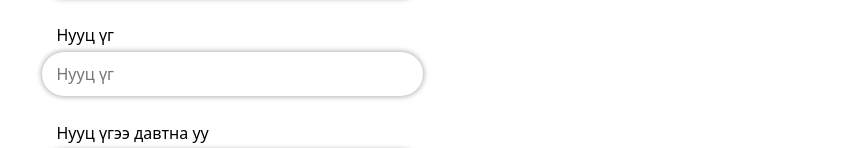
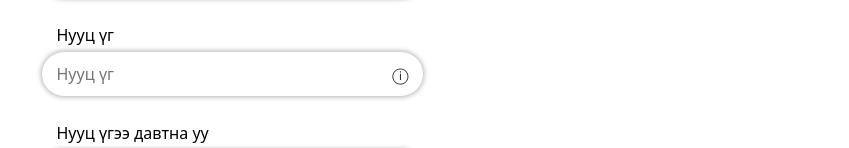
Before and after one commit to Monho12/tinyurl, a React (Create React App) app in the folder tiny/: page /signup in a window 1280 px wide. Shown: the part 476-624 px from the top of the page, without its empty margins (415-1264 px from the left). Built offline with nearby package versions, Linux system fonts and the light colour scheme; no server answers; sample sign-in values are in the browser's storage.

Commit message:
asafsdfsdfsdf

```diff
--- a/tiny/src/pages/Signup.js
+++ b/tiny/src/pages/Signup.js
@@ -72,7 +72,14 @@ export const Signup = () => {
               type="password"
             />
           </div>
-
+          <div
+            className={style.popover}
+            style={error ? { bottom: "315px" } : { bottom: "338px" }}
+          >
+            <OverlayTrigger placement="right" overlay={renderTooltip}>
+              <div>ⓘ</div>
+            </OverlayTrigger>
+          </div>
         </div>
         <div className={style.buttonSection}>
           <button
```
